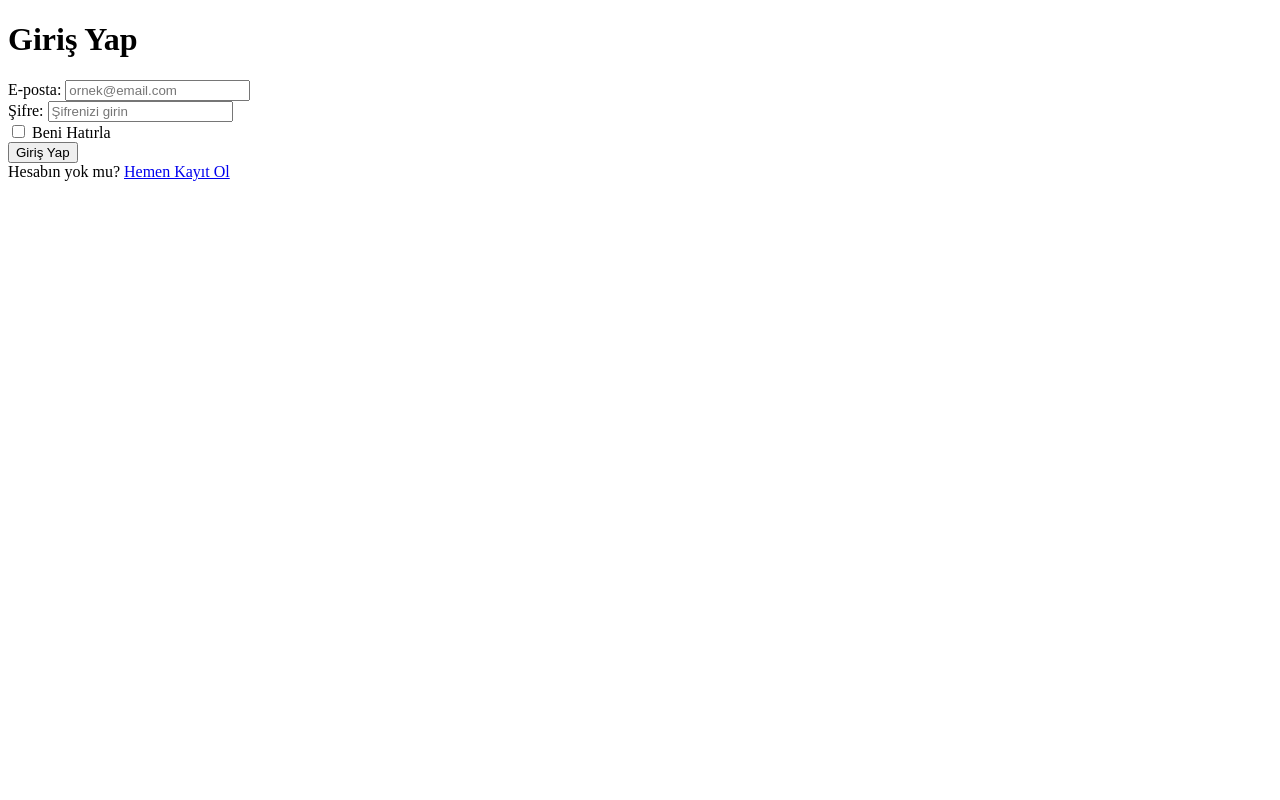
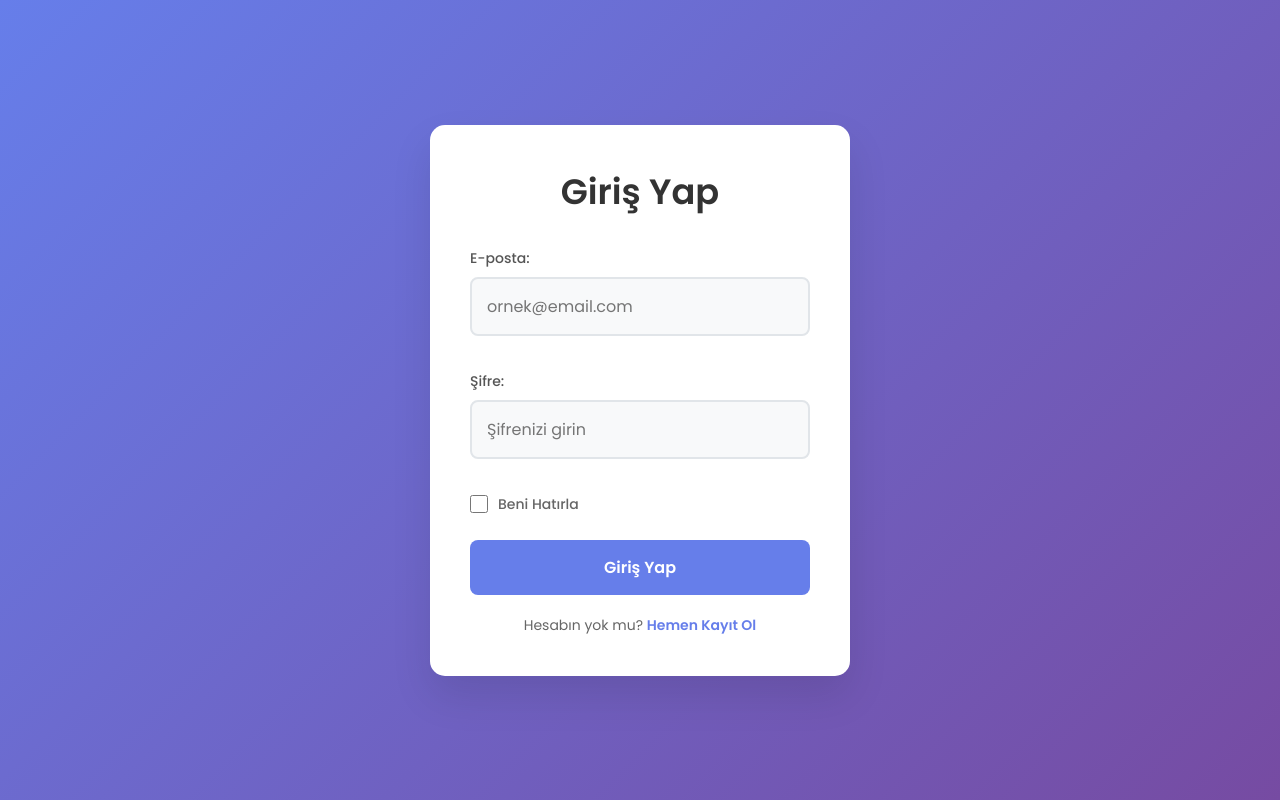
Before and after one commit to mryunt02/insider-tasks, a plain HTML site: page week-1/task-1/login.html in a window 1280 px wide. Drawn offline with Linux system fonts and the light colour scheme.

Commit message:
Add CSS styles for login and signup pages

```diff
--- a/week-1/task-1/login.html
+++ b/week-1/task-1/login.html
@@ -4,6 +4,7 @@
     <meta charset="UTF-8" />
     <meta name="viewport" content="width=device-width, initial-scale=1.0" />
     <title>Giriş Yap</title>
+    <link rel="stylesheet" href="/week-1/task-2/style.css" />
   </head>
   <body>
     <div class="container">
--- /dev/null
+++ b/week-1/task-2/style.css
@@ -0,0 +1,174 @@
+@import url("https://fonts.googleapis.com/css2?family=Poppins:wght@300;400;500;600;700&display=swap");
+
+* {
+  margin: 0;
+  padding: 0;
+  box-sizing: border-box;
+}
+
+body {
+  font-family: "Poppins", sans-serif;
+  background: linear-gradient(135deg, #667eea 0%, #764ba2 100%);
+  min-height: 100vh;
+  display: flex;
+  align-items: center;
+  justify-content: center;
+  padding: 20px;
+}
+
+.container {
+  background-color: white;
+  padding: 40px;
+  border-radius: 15px;
+  box-shadow: 0 20px 40px rgba(0, 0, 0, 0.1);
+  width: 100%;
+  max-width: 420px;
+  text-align: center;
+}
+
+h1 {
+  font-family: "Poppins", sans-serif;
+  font-weight: 600;
+  color: #333;
+  margin-bottom: 30px;
+  font-size: 2.2rem;
+  text-align: center;
+}
+
+.form-group {
+  margin-bottom: 20px;
+  text-align: left;
+}
+
+label {
+  display: block;
+  margin-bottom: 8px;
+  color: #555;
+  font-weight: 500;
+  font-size: 14px;
+}
+
+input[type="text"],
+input[type="email"],
+input[type="password"] {
+  width: 100%;
+  padding: 15px;
+  margin-bottom: 15px;
+  border: 2px solid #e1e5e9;
+  border-radius: 8px;
+  font-size: 16px;
+  font-family: "Poppins", sans-serif;
+  transition: all 0.3s ease;
+  background-color: #f8f9fa;
+}
+
+input[type="text"]:focus,
+input[type="email"]:focus,
+input[type="password"]:focus {
+  outline: none;
+  border-color: #667eea;
+  background-color: white;
+  box-shadow: 0 0 0 3px rgba(102, 126, 234, 0.1);
+}
+
+.checkbox-group {
+  display: flex;
+  align-items: center;
+  margin-bottom: 25px;
+  text-align: left;
+}
+
+.checkbox-group input[type="checkbox"] {
+  margin-right: 10px;
+  margin-bottom: 0;
+  width: 18px;
+  height: 18px;
+  accent-color: #667eea;
+}
+
+.checkbox-group label {
+  margin-bottom: 0;
+  color: #666;
+  font-size: 14px;
+  cursor: pointer;
+}
+
+button[type="submit"] {
+  width: 100%;
+  padding: 15px;
+  background-color: #667eea;
+  color: white;
+  border: none;
+  border-radius: 8px;
+  font-size: 16px;
+  font-weight: 600;
+  font-family: "Poppins", sans-serif;
+  cursor: pointer;
+  transition: all 0.3s ease;
+  margin-bottom: 20px;
+}
+
+button[type="submit"]:hover {
+  background-color: #5a6fd8;
+  transform: translateY(-2px);
+  box-shadow: 0 10px 20px rgba(102, 126, 234, 0.3);
+}
+
+button[type="submit"]:active {
+  transform: translateY(0);
+}
+
+.signup-link,
+.login-link {
+  text-align: center;
+  color: #666;
+  font-size: 14px;
+}
+
+.signup-link a,
+.login-link a {
+  color: #667eea;
+  text-decoration: none;
+  font-weight: 600;
+  transition: all 0.3s ease;
+}
+
+.signup-link a:hover,
+.login-link a:hover {
+  color: #5a6fd8;
+  text-decoration: underline;
+}
+
+@media (max-width: 480px) {
+  .container {
+    padding: 30px 20px;
+    margin: 10px;
+  }
+
+  h1 {
+    font-size: 1.8rem;
+  }
+
+  input[type="text"],
+  input[type="email"],
+  input[type="password"],
+  button[type="submit"] {
+    padding: 12px;
+    font-size: 14px;
+  }
+}
+
+.container {
+  animation: slideUp 0.6s ease-out;
+}
+
+@keyframes slideUp {
+  from {
+    opacity: 0;
+    transform: translateY(30px);
+  }
+  to {
+    opacity: 1;
+    transform: translateY(0);
+  }
+}
```
Also changed, not shown: week-1/task-1/signup.html (+1 -0 lines).
